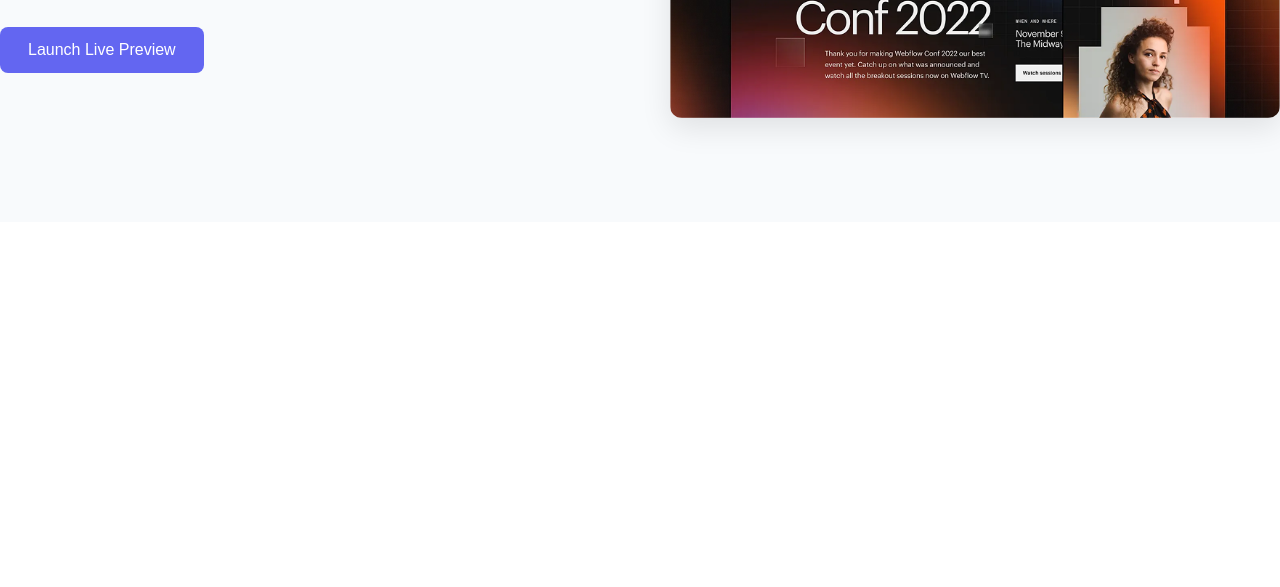
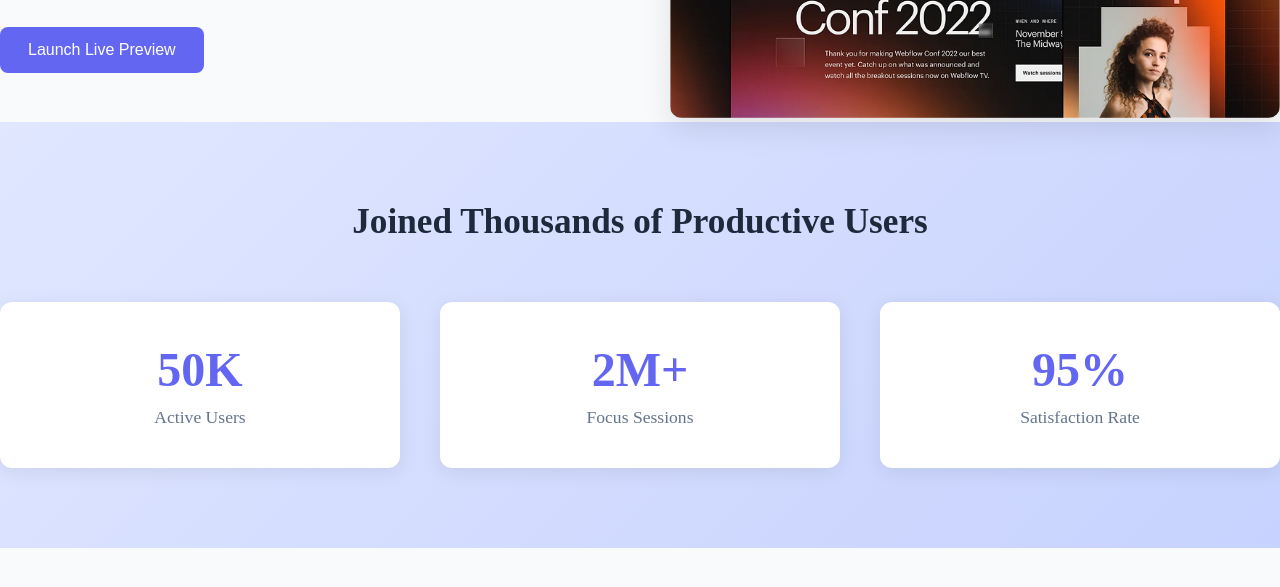
Before and after one commit to Shahinurhasans/first_assignment, a plain HTML site: page index.html in a window 1280 px wide. Shown: the part 637-1224 px from the top of the page. Before the commit the page ends 859 px from the top, so only its background shows below. Drawn offline with Linux system fonts and the light colour scheme.

Commit message:
product action section adde4d

```diff
--- a/index.html
+++ b/index.html
@@ -42,6 +42,28 @@
 
 
 
+            <!-- Productive Users Section -->
+            <section class="productive-users-section">
+                <div class="container">
+                    <h2 class="section-title">Joined Thousands of Productive Users</h2>
+                    <div class="stats-container">
+                        <div class="stat-item">
+                            <div class="stat-number">50K</div>
+                            <div class="stat-label">Active Users</div>
+                        </div>
+                        <div class="stat-item">
+                            <div class="stat-number">2M+</div>
+                            <div class="stat-label">Focus Sessions</div>
+                        </div>
+                        <div class="stat-item">
+                            <div class="stat-number">95%</div>
+                            <div class="stat-label">Satisfaction Rate</div>
+                        </div>
+                    </div>
+                </div>
+            </section>
+
+
     </body>
 
 </html>
--- a/style.css
+++ b/style.css
@@ -127,6 +127,59 @@
     background: #f8fafc;
 }
 
+.productive-users-section {
+    padding: 80px 0;
+    background: linear-gradient(135deg, #e0e7ff 0%, #c7d2fe 100%);
+}
+
+.section-title {
+    text-align: center;
+    font-size: 2.2rem;
+    font-weight: bold;
+    color: #1e293b;
+    margin-bottom: 60px;
+}
+
+
+.stats-container {
+    display: grid;
+    grid-template-columns: repeat(3, 1fr);
+    gap: 40px;
+    text-align: center;
+}
+
+.stat-item {
+    background: white;
+    padding: 40px 20px;
+    border-radius: 12px;
+    box-shadow: 0 4px 20px rgba(0, 0, 0, 0.08);
+    transition: transform 0.3s ease;
+}
+
+.stat-item:hover {
+    transform: translateY(-5px);
+}
+
+.stat-number {
+    font-size: 3rem;
+    font-weight: bold;
+    color: #6366f1;
+    margin-bottom: 10px;
+}
+
+.stat-label {
+    font-size: 1.1rem;
+    color: #64748b;
+    font-weight: 500;
+}
+
+.productive-users-section {
+    padding: 80px 0;
+    background: linear-gradient(135deg, #e0e7ff 0%, #c7d2fe 100%);
+}
+
+
+
 .container1 {
     background-image: url('Assets/Hero-bg.png');
 }
```
